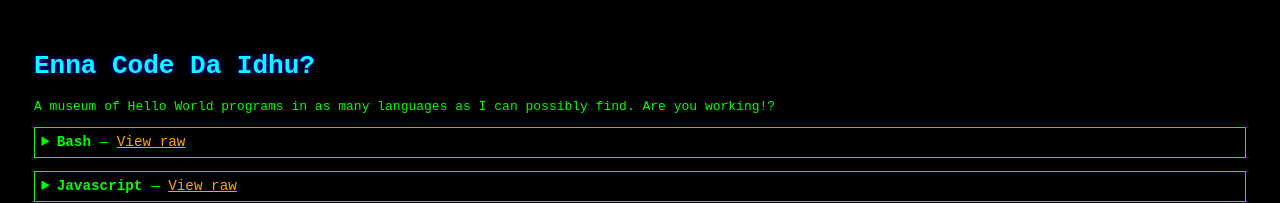
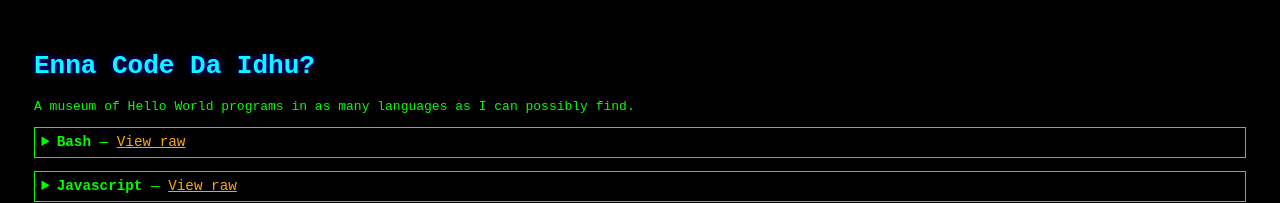
Before and after one commit to mann-ki-baat/enna-code-da-idhu, a plain HTML site: page docs/index.html in a window 1280 px wide. Shown: the top 203 px of the page. Drawn offline with Linux system fonts and the light colour scheme.

Commit message:
patch work

```diff
--- a/docs/index.html
+++ b/docs/index.html
@@ -36,7 +36,7 @@
 </head>
 <body>
   <h1>Enna Code Da Idhu?</h1>
-  <p>A museum of Hello World programs in as many languages as I can possibly find. Are you working!?</p>
+  <p>A museum of Hello World programs in as many languages as I can possibly find.</p>
 
 
     <details>
```
